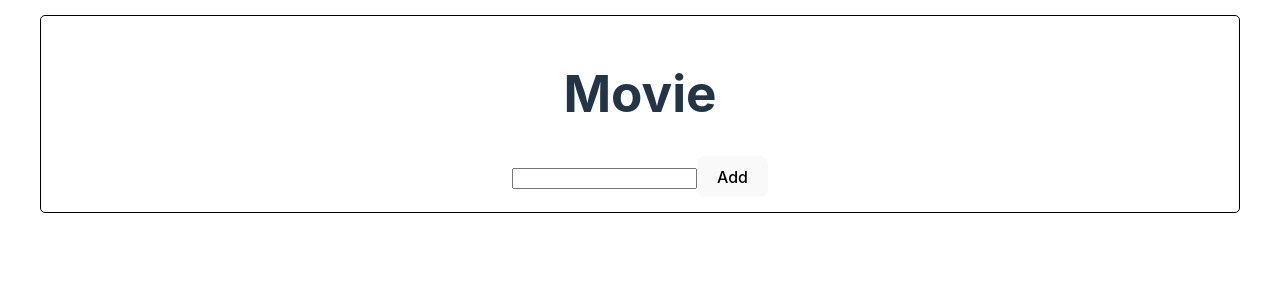
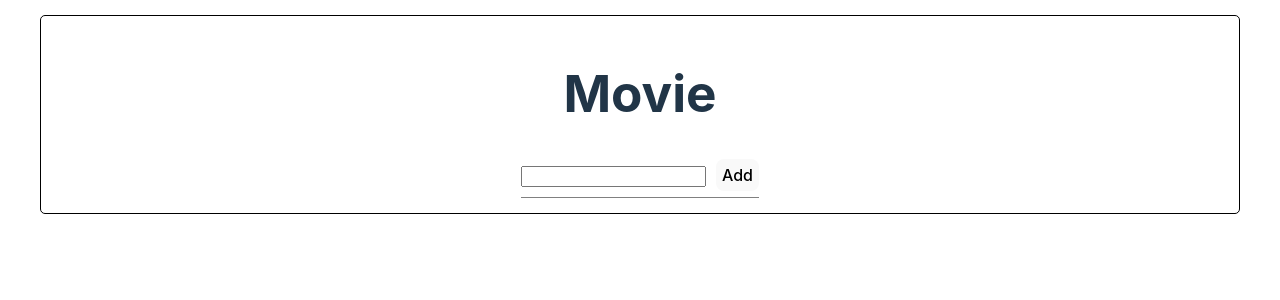
Before and after one commit to BeksultanDJ/HomeWork59, a React (Vite) app: page / in a window 1280 px wide. Shown: the top 300 px of the page. Built offline with nearby package versions, Linux system fonts and the light colour scheme.

Commit message:
Изменил стили и добавил пару новых

```diff
--- a/src/App.css
+++ b/src/App.css
@@ -20,4 +20,17 @@ li {
 ul {
   margin: 0;
   padding: 0;
+  border-top: 1px solid gray;
 }
+
+input {
+  margin: 10px 10px 10px 0;
+}
+
+.inputName {
+  margin: 0 0 15px 0;
+}
+
+h5 {
+  margin: 0;
+}
--- a/src/index.css
+++ b/src/index.css
@@ -30,7 +30,7 @@ h1 {
 button {
   border-radius: 8px;
   border: 1px solid transparent;
-  padding: 0.6em 1.2em;
+  padding: 5px;
   font-size: 1em;
   font-weight: 500;
   font-family: inherit;
```
